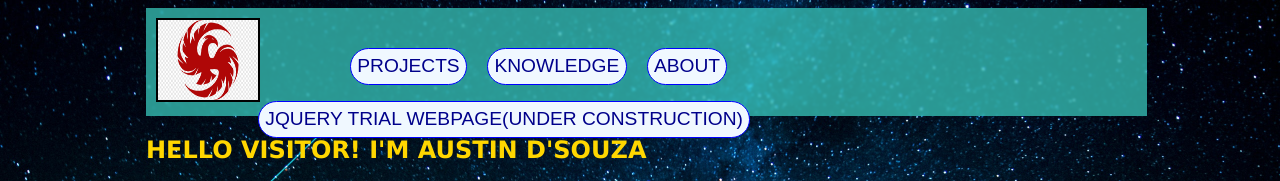
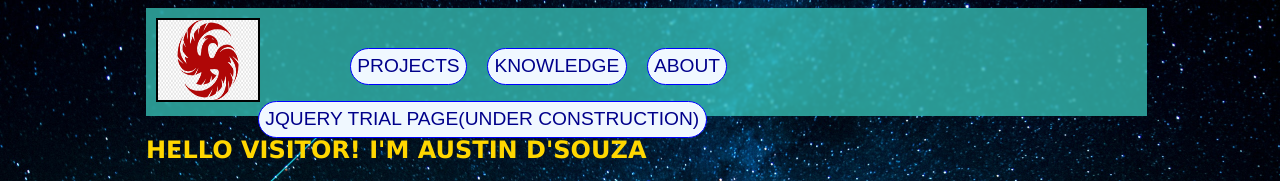
Before and after one commit to austin316dsouza/portfolio, a plain HTML site: page index.html in a window 1280 px wide. Shown: the top 181 px of the page. Drawn offline with Linux system fonts and the light colour scheme.

Commit message:
Update index.html

```diff
--- a/index.html
+++ b/index.html
@@ -17,7 +17,7 @@
             <li id="first"> <a href="projects.html">Projects</a></li>
             <li><a href="knowledge.html" >Knowledge</a> </li>
             <li><a href="about.html">About</a></li>
-            <li><a href="Trial.html" target="_blank">Jquery Trial webpage(under construction)</a></li>
+            <li><a href="Trial.html" target="_blank">Jquery Trial page(under construction)</a></li>
         </ul>
 
     </nav>
```
